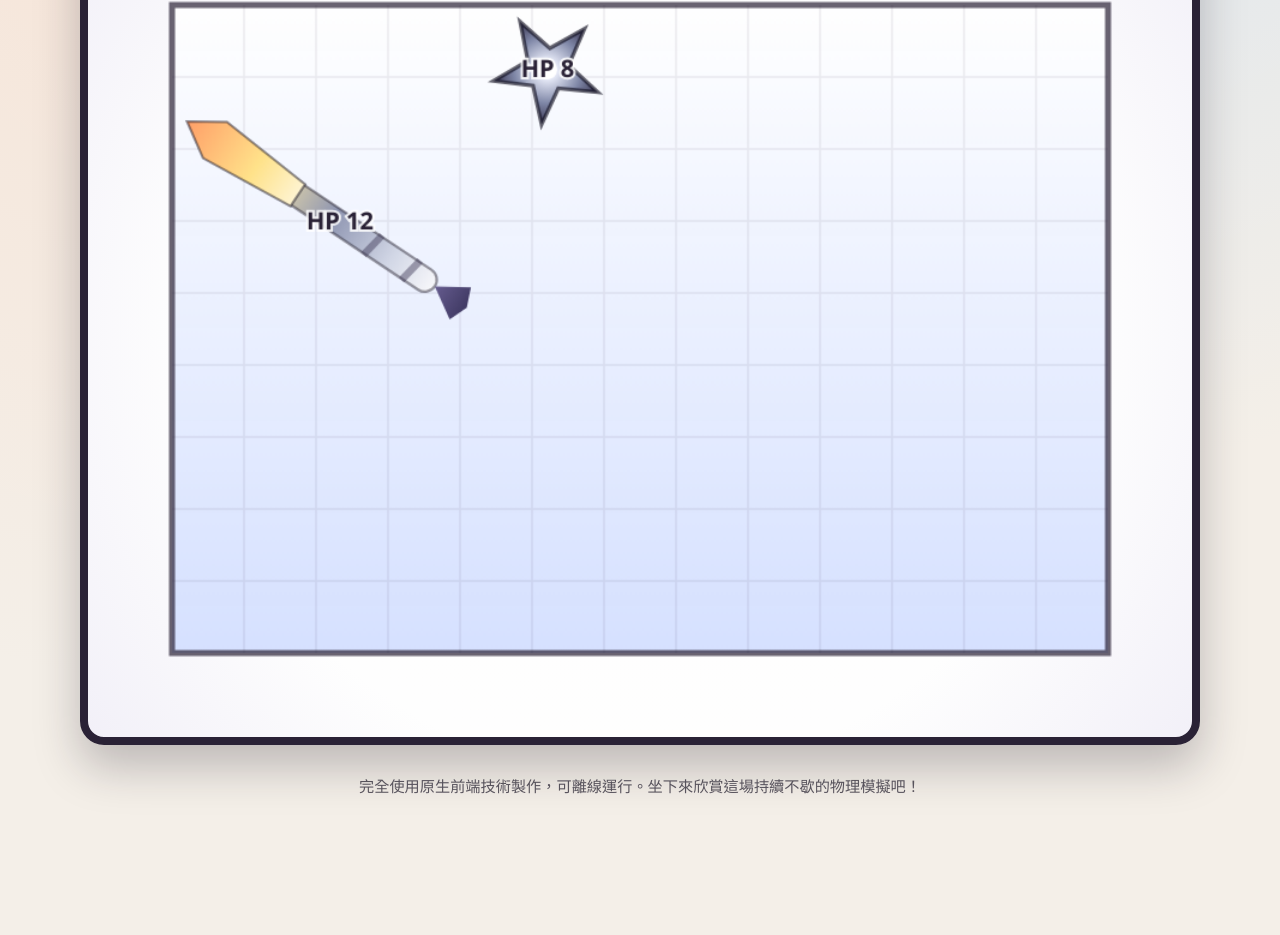
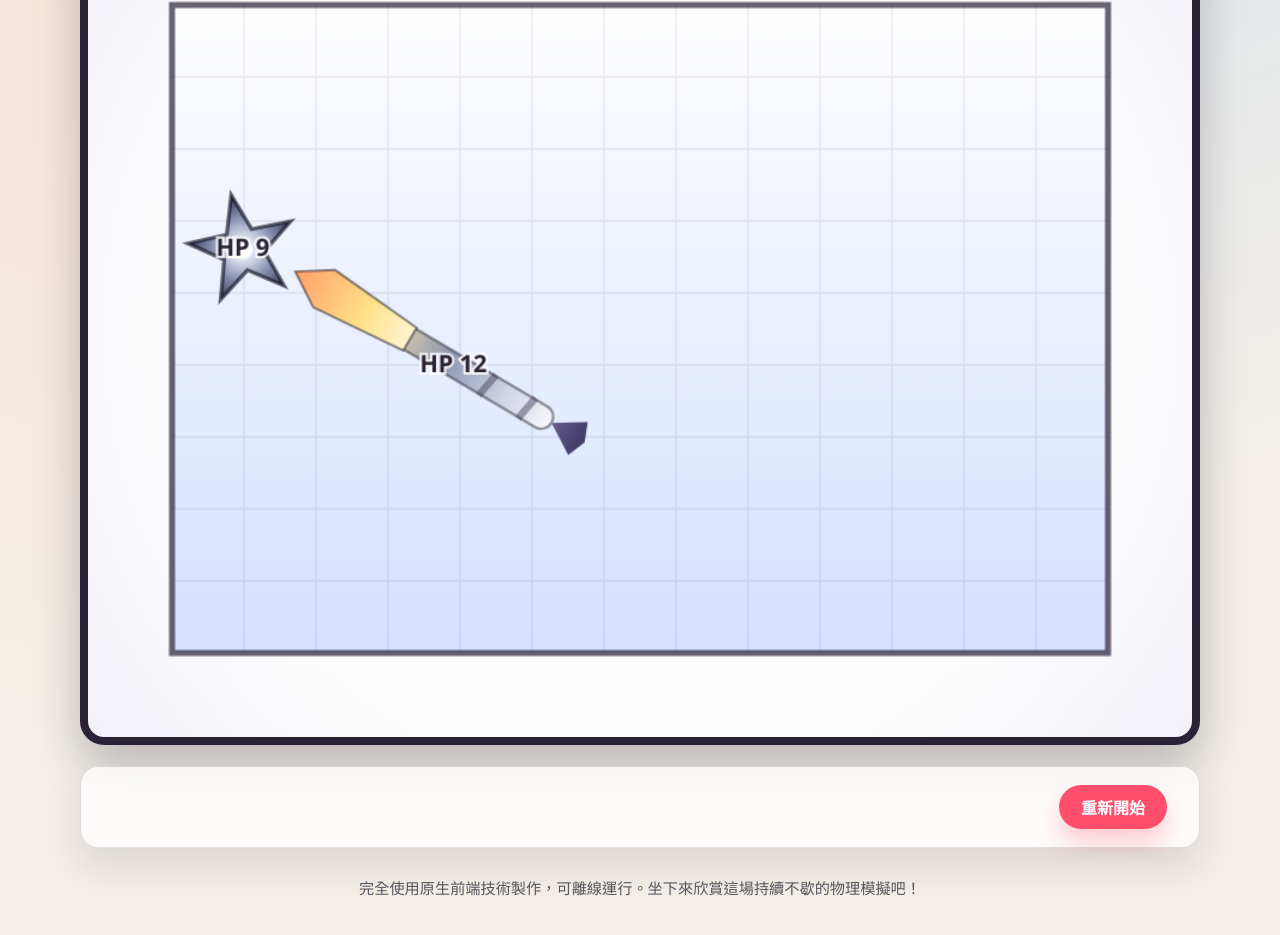
Before and after one commit to Door3172/PhysicBattle, a plain HTML site: page index.html in a window 1280 px wide. Shown: the part 419-1354 px from the top of the page. Before the commit the page ends 1268 px from the top, so only its background shows below. Drawn offline with Linux system fonts and the light colour scheme.

Commit message:
Add GameOver and Restart Button

```diff
--- a/index.html
+++ b/index.html
@@ -41,6 +41,11 @@
       <canvas id="game" width="920" height="680" role="img" aria-label="PhysicBattle 物理解說畫布"></canvas>
     </section>
 
+    <section class="controls" aria-label="對戰結果與操作">
+      <p id="resultMessage" class="result-message" role="status" aria-live="polite"></p>
+      <button id="restartButton" class="restart-button" type="button">重新開始</button>
+    </section>
+
     <footer class="footer">
       <p>完全使用原生前端技術製作，可離線運行。坐下來欣賞這場持續不歇的物理模擬吧！</p>
     </footer>
--- a/main.js
+++ b/main.js
@@ -9,6 +9,8 @@
     wallBounces: document.getElementById('wallBounces'),
     simTime: document.getElementById('simTime'),
     fps: document.getElementById('fps'),
+    result: document.getElementById('resultMessage'),
+    restart: document.getElementById('restartButton'),
   };
 
   const ARENA = {
@@ -73,12 +75,13 @@
       this.vx *= scale;
       this.vy *= scale;
     }
-    bounce(bounds, elasticity = 1.05, minRebound = 210) {
+    bounce(bounds, elasticity = 0.96, minRebound = 0) {
       let bounced = false;
       const minX = bounds.x + this.radius;
       const maxX = bounds.x + bounds.width - this.radius;
       const minY = bounds.y + this.radius;
       const maxY = bounds.y + bounds.height - this.radius;
+      const speedBefore = Math.hypot(this.vx, this.vy);
 
       if (this.x < minX) {
         this.x = minX;
@@ -106,6 +109,16 @@
         this.vy = -rebound;
         this.vx += randRange(-18, 18);
         bounced = true;
+      }
+
+      if (bounced) {
+        const maxSpeed = Math.max(speedBefore, minRebound);
+        const speedAfter = Math.hypot(this.vx, this.vy);
+        if (speedAfter > maxSpeed) {
+          const scale = maxSpeed / (speedAfter || 1);
+          this.vx *= scale;
+          this.vy *= scale;
+        }
       }
 
       return bounced;
@@ -284,7 +297,29 @@
     fpsMeter: new FpsMeter(),
     simulationTime: 0,
     collisionCooldown: 0,
+    gameOver: false,
+    winner: null,
   };
+
+  function setResultMessage(text = '') {
+    if (ui.result) {
+      ui.result.textContent = text;
+    }
+  }
+
+  function declareWinner(label) {
+    if (state.gameOver) return;
+    state.gameOver = true;
+    state.winner = label;
+    setResultMessage(`${label}方獲勝了！`);
+  }
+
+  function declareDraw() {
+    if (state.gameOver) return;
+    state.gameOver = true;
+    state.winner = 'draw';
+    setResultMessage('雙方同歸於盡，戰成平手！');
+  }
 
   function resetGame() {
     state.lancer = new Lancer();
@@ -293,6 +328,16 @@
     state.stats.wallBounces = 0;
     state.simulationTime = 0;
     state.collisionCooldown = 0;
+    state.gameOver = false;
+    state.winner = null;
+    setResultMessage('');
+    updateUI();
+  }
+
+  if (ui.restart) {
+    ui.restart.addEventListener('click', () => {
+      resetGame();
+    });
   }
 
   function updateUI(fps) {
@@ -421,6 +466,9 @@
     if (dt <= 0) {
       return;
     }
+    if (state.gameOver) {
+      return;
+    }
 
     state.simulationTime += dt;
     state.collisionCooldown = Math.max(0, state.collisionCooldown - dt);
@@ -433,8 +481,8 @@
     state.shuriken.spin *= Math.pow(0.995, dt * 60);
     state.shuriken.spin = clamp(state.shuriken.spin, -24, 24);
 
-    const lancerBounced = state.lancer.bounce(ARENA, 1.05, 220);
-    const shurikenBounced = state.shuriken.bounce(ARENA, 1.06, 220);
+    const lancerBounced = state.lancer.bounce(ARENA, 0.96, 0);
+    const shurikenBounced = state.shuriken.bounce(ARENA, 0.96, 0);
 
     if (lancerBounced) {
       state.stats.wallBounces += 1;
@@ -461,6 +509,19 @@
       state.collisionCooldown = 0.2;
     }
 
+    if (state.lancer.hp <= 0 && state.shuriken.hp <= 0) {
+      declareDraw();
+      return;
+    }
+    if (state.lancer.hp <= 0) {
+      declareWinner('手裡劍');
+      return;
+    }
+    if (state.shuriken.hp <= 0) {
+      declareWinner('騎槍手');
+      return;
+    }
+
     state.lancer.ensureMomentum(200);
     state.shuriken.ensureMomentum(200);
   }
@@ -474,7 +535,6 @@
   }
 
   resetGame();
-  updateUI();
   requestAnimationFrame((now) => {
     state.fpsMeter.last = now;
     requestAnimationFrame(frame);
--- a/style.css
+++ b/style.css
@@ -105,6 +105,57 @@ body {
   display: block;
 }
 
+.controls {
+  display: flex;
+  flex-wrap: wrap;
+  align-items: center;
+  gap: 16px;
+  background: var(--panel);
+  border-radius: 18px;
+  border: 1px solid var(--border);
+  padding: clamp(12px, 2vw, 18px) clamp(16px, 3vw, 32px);
+  box-shadow: var(--shadow);
+}
+
+.result-message {
+  flex: 1 1 240px;
+  margin: 0;
+  font-size: clamp(1.1rem, 2.4vw, 1.4rem);
+  font-weight: 700;
+  min-height: 1.4em;
+  color: var(--ink);
+}
+
+.restart-button {
+  flex: 0 0 auto;
+  padding: 10px 22px;
+  font-size: 1rem;
+  font-weight: 600;
+  border-radius: 999px;
+  border: none;
+  background: var(--accent);
+  color: #fff;
+  cursor: pointer;
+  box-shadow: 0 14px 24px rgba(255, 79, 109, 0.28);
+  transition: transform 0.2s ease, box-shadow 0.2s ease, background-color 0.2s ease;
+}
+
+.restart-button:hover {
+  background: var(--accent-dark);
+  box-shadow: 0 16px 26px rgba(200, 33, 71, 0.32);
+  transform: translateY(-1px);
+}
+
+.restart-button:active {
+  transform: translateY(0);
+  box-shadow: 0 10px 18px rgba(200, 33, 71, 0.28);
+}
+
+.restart-button:focus-visible {
+  outline: 3px solid rgba(255, 79, 109, 0.5);
+  outline-offset: 2px;
+}
+
 .footer {
   text-align: center;
   color: var(--ink-soft);
```
